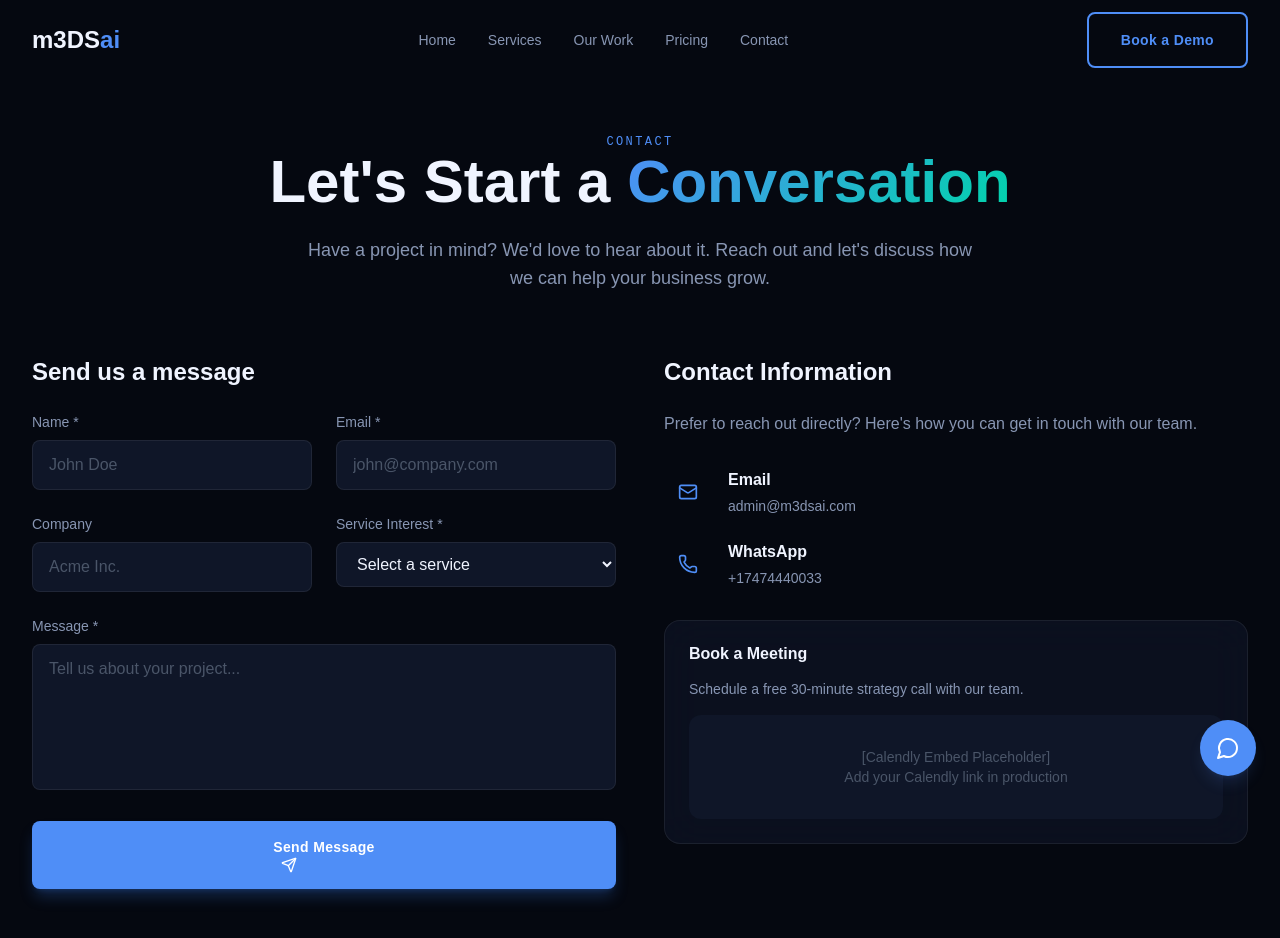
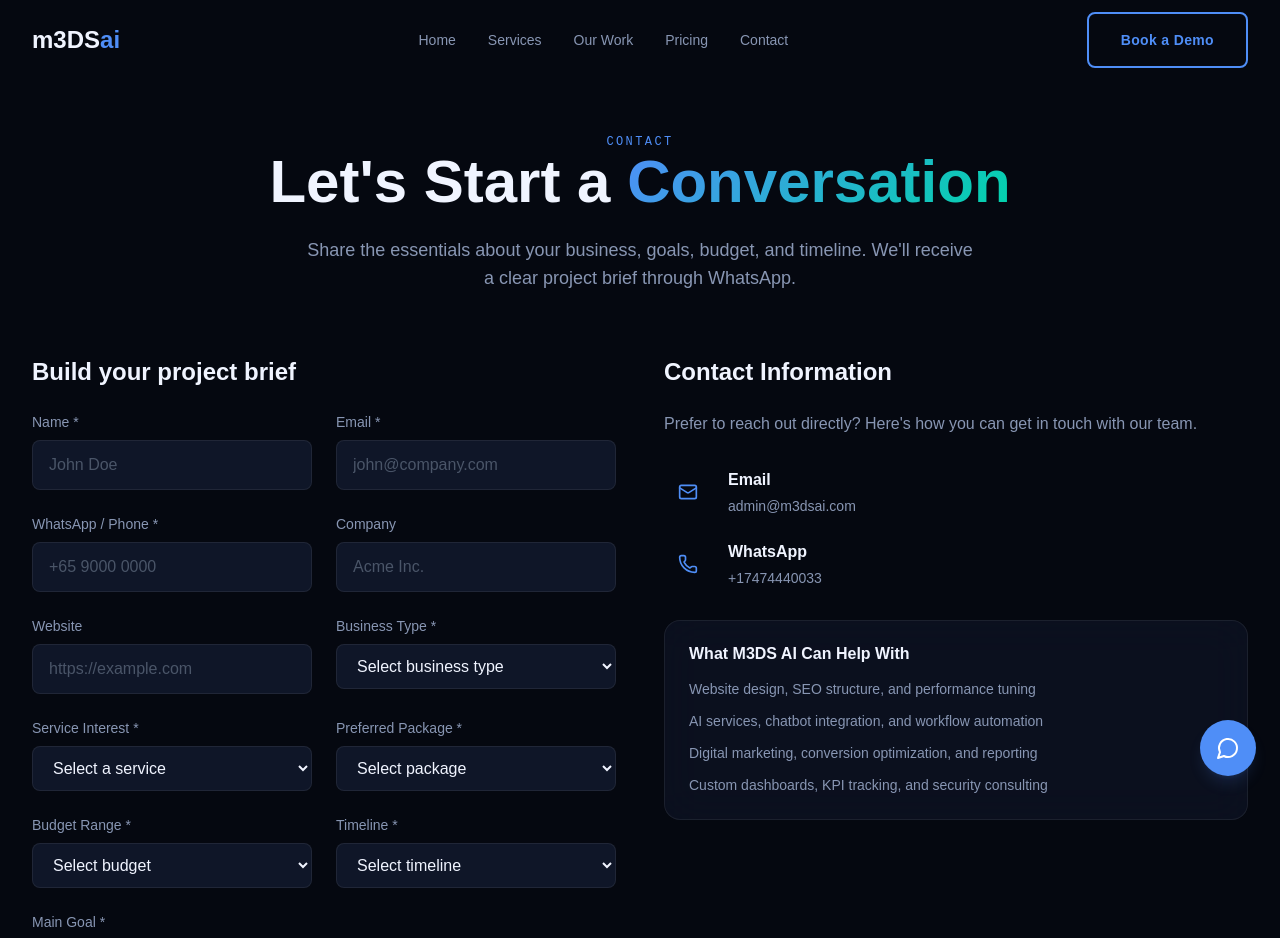
Before and after one commit to captmeds/m3dsai, a Next.js app: page /contact in a window 1280 px wide. Shown: the top 938 px of the page. Built offline with nearby package versions, Linux system fonts and the light colour scheme.

Commit message:
feat: send contact briefs to WhatsApp

```diff
--- a/app/contact/page.tsx
+++ b/app/contact/page.tsx
@@ -25,7 +25,7 @@ export default function ContactPage() {
             </FadeUp>
             <FadeUp delay={0.2}>
               <p className="text-text-secondary text-lg max-w-2xl mx-auto">
-                Have a project in mind? We'd love to hear about it. Reach out and let's discuss how we can help your business grow.
+                Share the essentials about your business, goals, budget, and timeline. We'll receive a clear project brief through WhatsApp.
               </p>
             </FadeUp>
           </div>
@@ -35,7 +35,7 @@ export default function ContactPage() {
             <FadeUp>
               <div>
                 <h2 className="font-display text-2xl font-bold text-text-primary mb-6">
-                  Send us a message
+                  Build your project brief
                 </h2>
                 <ContactForm />
               </div>
@@ -70,20 +70,16 @@ export default function ContactPage() {
                   ))}
                 </div>
 
-                {/* Calendar Embed Placeholder */}
                 <div className="glass rounded-2xl p-6 mt-8">
                   <h3 className="font-display font-bold text-text-primary mb-4">
-                    Book a Meeting
+                    What M3DS AI Can Help With
                   </h3>
-                  <p className="text-text-secondary text-sm mb-4">
-                    Schedule a free 30-minute strategy call with our team.
-                  </p>
-                  <div className="bg-bg-card rounded-xl p-8 text-center">
-                    <p className="text-text-muted text-sm">
-                      [Calendly Embed Placeholder]<br />
-                      Add your Calendly link in production
-                    </p>
-                  </div>
+                  <ul className="space-y-3 text-text-secondary text-sm">
+                    <li>Website design, SEO structure, and performance tuning</li>
+                    <li>AI services, chatbot integration, and workflow automation</li>
+                    <li>Digital marketing, conversion optimization, and reporting</li>
+                    <li>Custom dashboards, KPI tracking, and security consulting</li>
+                  </ul>
                 </div>
               </div>
             </FadeUp>
--- a/components/ContactForm.tsx
+++ b/components/ContactForm.tsx
@@ -2,14 +2,21 @@
 
 import { useState } from "react";
 import { motion, AnimatePresence } from "framer-motion";
-import { Check, AlertCircle, Send } from "lucide-react";
+import { AlertCircle, Send } from "lucide-react";
 import GlowButton from "./GlowButton";
 
 interface FormData {
   name: string;
   email: string;
+  phone: string;
   company: string;
+  website: string;
+  businessType: string;
   service: string;
+  package: string;
+  budget: string;
+  timeline: string;
+  goal: string;
   message: string;
 }
 
@@ -17,17 +24,78 @@ interface FormErrors {
   [key: string]: string;
 }
 
+const whatsappNumber = "17474440033";
+
+const services = [
+  { value: "Website Design", label: "Website Design" },
+  { value: "AI Services", label: "AI Services" },
+  { value: "Digital Marketing", label: "Digital Marketing" },
+  { value: "Custom Dashboards", label: "Custom Dashboards" },
+  { value: "Security Consulting", label: "Security Consulting" },
+  { value: "Not sure yet", label: "Not sure yet" }
+];
+
+const packages = [
+  "Starter",
+  "Growth",
+  "Enterprise / Custom",
+  "Not sure yet"
+];
+
+const budgetRanges = [
+  "Under $500",
+  "$500 - $1,000",
+  "$1,000 - $2,500",
+  "$2,500 - $5,000",
+  "$5,000+",
+  "Need guidance"
+];
+
+const timelines = [
+  "ASAP",
+  "Within 2 weeks",
+  "Within 1 month",
+  "1-3 months",
+  "Flexible"
+];
+
+const businessTypes = [
+  "Startup",
+  "SMB / growing business",
+  "Enterprise team",
+  "Consultancy / agency",
+  "E-commerce",
+  "Non-profit",
+  "Other"
+];
+
+const goals = [
+  "Generate more qualified leads",
+  "Launch or redesign a website",
+  "Automate repetitive work with AI",
+  "Improve marketing performance",
+  "Track KPIs with a dashboard",
+  "Improve security and resilience",
+  "Discuss the best option"
+];
+
 export default function ContactForm() {
   const [formData, setFormData] = useState<FormData>({
     name: "",
     email: "",
+    phone: "",
     company: "",
+    website: "",
+    businessType: "",
     service: "",
+    package: "",
+    budget: "",
+    timeline: "",
+    goal: "",
     message: ""
   });
   const [errors, setErrors] = useState<FormErrors>({});
   const [isSubmitting, setIsSubmitting] = useState(false);
-  const [isSuccess, setIsSuccess] = useState(false);
 
   const validate = (): boolean => {
     const newErrors: FormErrors = {};
@@ -38,25 +106,48 @@ export default function ContactForm() {
     } else if (!/^[^\s@]+@[^\s@]+\.[^\s@]+$/.test(formData.email)) {
       newErrors.email = "Please enter a valid email";
     }
+    if (!formData.phone.trim()) newErrors.phone = "WhatsApp or phone is required";
     if (!formData.service) newErrors.service = "Please select a service";
-    if (!formData.message.trim()) newErrors.message = "Message is required";
+    if (!formData.businessType) newErrors.businessType = "Please select a business type";
+    if (!formData.package) newErrors.package = "Please select a package";
+    if (!formData.budget) newErrors.budget = "Please select a budget";
+    if (!formData.timeline) newErrors.timeline = "Please select a timeline";
+    if (!formData.goal) newErrors.goal = "Please select a goal";
 
     setErrors(newErrors);
     return Object.keys(newErrors).length === 0;
   };
 
-  const handleSubmit = async (e: React.FormEvent) => {
+  const buildWhatsAppMessage = () => {
+    const lines = [
+      "Hi M3DS AI, I would like to discuss a project.",
+      "",
+      `Name: ${formData.name}`,
+      `Email: ${formData.email}`,
+      `WhatsApp / Phone: ${formData.phone}`,
+      `Company: ${formData.company || "Not provided"}`,
+      `Website: ${formData.website || "Not provided"}`,
+      `Business type: ${formData.businessType}`,
+      `Service interest: ${formData.service}`,
+      `Preferred package: ${formData.package}`,
+      `Budget range: ${formData.budget}`,
+      `Timeline: ${formData.timeline}`,
+      `Main goal: ${formData.goal}`,
+      "",
+      `Notes: ${formData.message || "No extra notes"}`
+    ];
+
+    return lines.join("\n");
+  };
+
+  const handleSubmit = (e: React.FormEvent) => {
     e.preventDefault();
 
     if (!validate()) return;
 
     setIsSubmitting(true);
-
-    // Simulate API call
-    await new Promise(resolve => setTimeout(resolve, 1500));
-
-    setIsSubmitting(false);
-    setIsSuccess(true);
+    const whatsappUrl = `https://wa.me/${whatsappNumber}?text=${encodeURIComponent(buildWhatsAppMessage())}`;
+    window.location.href = whatsappUrl;
   };
 
   const handleChange = (e: React.ChangeEvent<HTMLInputElement | HTMLTextAreaElement | HTMLSelectElement>) => {
@@ -67,37 +158,13 @@ export default function ContactForm() {
     }
   };
 
-  if (isSuccess) {
-    return (
-      <motion.div
-        initial={{ opacity: 0, scale: 0.9 }}
-        animate={{ opacity: 1, scale: 1 }}
-        className="glass rounded-2xl p-12 text-center"
-      >
-        <motion.div
-          initial={{ scale: 0 }}
-          animate={{ scale: 1 }}
-          transition={{ type: "spring", damping: 10, stiffness: 200, delay: 0.2 }}
-          className="w-20 h-20 rounded-full bg-accent-secondary/20 flex items-center justify-center mx-auto mb-6"
-        >
-          <Check className="w-10 h-10 text-accent-secondary" />
-        </motion.div>
-        <h3 className="font-display text-2xl font-bold text-text-primary mb-4">
-          Message Sent!
-        </h3>
-        <p className="text-text-secondary">
-          Thanks for reaching out. We'll get back to you within 24 hours.
-        </p>
-      </motion.div>
-    );
-  }
-
   return (
     <form onSubmit={handleSubmit} className="space-y-6">
       <div className="grid sm:grid-cols-2 gap-6">
         <div>
-          <label className="block text-text-secondary text-sm mb-2">Name *</label>
+          <label htmlFor="name" className="block text-text-secondary text-sm mb-2">Name *</label>
           <input
+            id="name"
             type="text"
             name="name"
             value={formData.name}
@@ -122,8 +189,9 @@ export default function ContactForm() {
         </div>
 
         <div>
-          <label className="block text-text-secondary text-sm mb-2">Email *</label>
+          <label htmlFor="email" className="block text-text-secondary text-sm mb-2">Email *</label>
           <input
+            id="email"
             type="email"
             name="email"
             value={formData.email}
@@ -150,8 +218,36 @@ export default function ContactForm() {
 
       <div className="grid sm:grid-cols-2 gap-6">
         <div>
-          <label className="block text-text-secondary text-sm mb-2">Company</label>
+          <label htmlFor="phone" className="block text-text-secondary text-sm mb-2">WhatsApp / Phone *</label>
           <input
+            id="phone"
+            type="tel"
+            name="phone"
+            value={formData.phone}
+            onChange={handleChange}
+            className={`w-full bg-bg-card border rounded-lg px-4 py-3 text-text-primary placeholder:text-text-muted focus:outline-none focus:border-accent-primary transition-colors ${
+              errors.phone ? 'border-red-500' : 'border-border'
+            }`}
+            placeholder="+65 9000 0000"
+          />
+          <AnimatePresence>
+            {errors.phone && (
+              <motion.p
+                initial={{ opacity: 0, y: -10 }}
+                animate={{ opacity: 1, y: 0 }}
+                exit={{ opacity: 0, y: -10 }}
+                className="text-red-400 text-xs mt-1 flex items-center gap-1"
+              >
+                <AlertCircle className="w-3 h-3" /> {errors.phone}
+              </motion.p>
+            )}
+          </AnimatePresence>
+        </div>
+
+        <div>
+          <label htmlFor="company" className="block text-text-secondary text-sm mb-2">Company</label>
+          <input
+            id="company"
             type="text"
             name="company"
             value={formData.company}
@@ -160,10 +256,58 @@ export default function ContactForm() {
             placeholder="Acme Inc."
           />
         </div>
+      </div>
+
+      <div className="grid sm:grid-cols-2 gap-6">
+        <div>
+          <label htmlFor="website" className="block text-text-secondary text-sm mb-2">Website</label>
+          <input
+            id="website"
+            type="url"
+            name="website"
+            value={formData.website}
+            onChange={handleChange}
+            className="w-full bg-bg-card border border-border rounded-lg px-4 py-3 text-text-primary placeholder:text-text-muted focus:outline-none focus:border-accent-primary transition-colors"
+            placeholder="https://example.com"
+          />
+        </div>
 
         <div>
-          <label className="block text-text-secondary text-sm mb-2">Service Interest *</label>
+          <label htmlFor="businessType" className="block text-text-secondary text-sm mb-2">Business Type *</label>
           <select
+            id="businessType"
+            name="businessType"
+            value={formData.businessType}
+            onChange={handleChange}
+            className={`w-full bg-bg-card border rounded-lg px-4 py-3 text-text-primary focus:outline-none focus:border-accent-primary transition-colors ${
+              errors.businessType ? 'border-red-500' : 'border-border'
+            }`}
+          >
+            <option value="">Select business type</option>
+            {businessTypes.map(type => (
+              <option key={type} value={type}>{type}</option>
+            ))}
+          </select>
+          <AnimatePresence>
+            {errors.businessType && (
+              <motion.p
+                initial={{ opacity: 0, y: -10 }}
+                animate={{ opacity: 1, y: 0 }}
+                exit={{ opacity: 0, y: -10 }}
+                className="text-red-400 text-xs mt-1 flex items-center gap-1"
+              >
+                <AlertCircle className="w-3 h-3" /> {errors.businessType}
+              </motion.p>
+            )}
+          </AnimatePresence>
+        </div>
+      </div>
+
+      <div className="grid sm:grid-cols-2 gap-6">
+        <div>
+          <label htmlFor="service" className="block text-text-secondary text-sm mb-2">Service Interest *</label>
+          <select
+            id="service"
             name="service"
             value={formData.service}
             onChange={handleChange}
@@ -172,11 +316,9 @@ export default function ContactForm() {
             }`}
           >
             <option value="">Select a service</option>
-            <option value="website-design">Website Design</option>
-            <option value="ai-services">AI Services</option>
-            <option value="digital-marketing">Digital Marketing</option>
-            <option value="custom-dashboards">Custom Dashboards</option>
-            <option value="security-consulting">Security Consulting</option>
+            {services.map(service => (
+              <option key={service.value} value={service.value}>{service.label}</option>
+            ))}
           </select>
           <AnimatePresence>
             {errors.service && (
@@ -191,32 +333,141 @@ export default function ContactForm() {
             )}
           </AnimatePresence>
         </div>
+
+        <div>
+          <label htmlFor="package" className="block text-text-secondary text-sm mb-2">Preferred Package *</label>
+          <select
+            id="package"
+            name="package"
+            value={formData.package}
+            onChange={handleChange}
+            className={`w-full bg-bg-card border rounded-lg px-4 py-3 text-text-primary focus:outline-none focus:border-accent-primary transition-colors ${
+              errors.package ? 'border-red-500' : 'border-border'
+            }`}
+          >
+            <option value="">Select package</option>
+            {packages.map(packageName => (
+              <option key={packageName} value={packageName}>{packageName}</option>
+            ))}
+          </select>
+          <AnimatePresence>
+            {errors.package && (
+              <motion.p
+                initial={{ opacity: 0, y: -10 }}
+                animate={{ opacity: 1, y: 0 }}
+                exit={{ opacity: 0, y: -10 }}
+                className="text-red-400 text-xs mt-1 flex items-center gap-1"
+              >
+                <AlertCircle className="w-3 h-3" /> {errors.package}
+              </motion.p>
+            )}
+          </AnimatePresence>
+        </div>
+      </div>
+
+      <div className="grid sm:grid-cols-2 gap-6">
+        <div>
+          <label htmlFor="budget" className="block text-text-secondary text-sm mb-2">Budget Range *</label>
+          <select
+            id="budget"
+            name="budget"
+            value={formData.budget}
+            onChange={handleChange}
+            className={`w-full bg-bg-card border rounded-lg px-4 py-3 text-text-primary focus:outline-none focus:border-accent-primary transition-colors ${
+              errors.budget ? 'border-red-500' : 'border-border'
+            }`}
+          >
+            <option value="">Select budget</option>
+            {budgetRanges.map(range => (
+              <option key={range} value={range}>{range}</option>
+            ))}
+          </select>
+          <AnimatePresence>
+            {errors.budget && (
+              <motion.p
+                initial={{ opacity: 0, y: -10 }}
+                animate={{ opacity: 1, y: 0 }}
+                exit={{ opacity: 0, y: -10 }}
+                className="text-red-400 text-xs mt-1 flex items-center gap-1"
+              >
+                <AlertCircle className="w-3 h-3" /> {errors.budget}
+              </motion.p>
+            )}
+          </AnimatePresence>
+        </div>
+
+        <div>
+          <label htmlFor="timeline" className="block text-text-secondary text-sm mb-2">Timeline *</label>
+          <select
+            id="timeline"
+            name="timeline"
+            value={formData.timeline}
+            onChange={handleChange}
+            className={`w-full bg-bg-card border rounded-lg px-4 py-3 text-text-primary focus:outline-none focus:border-accent-primary transition-colors ${
+              errors.timeline ? 'border-red-500' : 'border-border'
+            }`}
+          >
+            <option value="">Select timeline</option>
+            {timelines.map(timeline => (
+              <option key={timeline} value={timeline}>{timeline}</option>
+            ))}
+          </select>
+          <AnimatePresence>
+            {errors.timeline && (
+              <motion.p
+                initial={{ opacity: 0, y: -10 }}
+                animate={{ opacity: 1, y: 0 }}
+                exit={{ opacity: 0, y: -10 }}
+                className="text-red-400 text-xs mt-1 flex items-center gap-1"
+              >
+                <AlertCircle className="w-3 h-3" /> {errors.timeline}
+              </motion.p>
+            )}
+          </AnimatePresence>
+        </div>
       </div>
 
       <div>
-        <label className="block text-text-secondary text-sm mb-2">Message *</label>
-        <textarea
-          name="message"
-          value={formData.message}
+        <label htmlFor="goal" className="block text-text-secondary text-sm mb-2">Main Goal *</label>
+        <select
+          id="goal"
+          name="goal"
+          value={formData.goal}
           onChange={handleChange}
-          rows={5}
-          className={`w-full bg-bg-card border rounded-lg px-4 py-3 text-text-primary placeholder:text-text-muted focus:outline-none focus:border-accent-primary transition-colors resize-none ${
-            errors.message ? 'border-red-500' : 'border-border'
+          className={`w-full bg-bg-card border rounded-lg px-4 py-3 text-text-primary focus:outline-none focus:border-accent-primary transition-colors ${
+            errors.goal ? 'border-red-500' : 'border-border'
           }`}
-          placeholder="Tell us about your project..."
-        />
+        >
+          <option value="">Select the main goal</option>
+          {goals.map(goal => (
+            <option key={goal} value={goal}>{goal}</option>
+          ))}
+        </select>
         <AnimatePresence>
-          {errors.message && (
+          {errors.goal && (
             <motion.p
               initial={{ opacity: 0, y: -10 }}
               animate={{ opacity: 1, y: 0 }}
               exit={{ opacity: 0, y: -10 }}
               className="text-red-400 text-xs mt-1 flex items-center gap-1"
             >
-              <AlertCircle className="w-3 h-3" /> {errors.message}
+              <AlertCircle className="w-3 h-3" /> {errors.goal}
             </motion.p>
           )}
         </AnimatePresence>
+      </div>
+
+      <div>
+        <label htmlFor="message" className="block text-text-secondary text-sm mb-2">Extra Notes</label>
+        <textarea
+          id="message"
+          name="message"
+          value={formData.message}
+          onChange={handleChange}
+          rows={5}
+          className="w-full bg-bg-card border border-border rounded-lg px-4 py-3 text-text-primary placeholder:text-text-muted focus:outline-none focus:border-accent-primary transition-colors resize-none"
+          placeholder="Anything else we should know?"
+        />
       </div>
 
       <GlowButton
@@ -232,7 +483,7 @@ export default function ContactForm() {
           />
         ) : (
           <>
-            Send Message
+            Send via WhatsApp
             <Send className="w-4 h-4 ml-2" />
           </>
         )}
```
